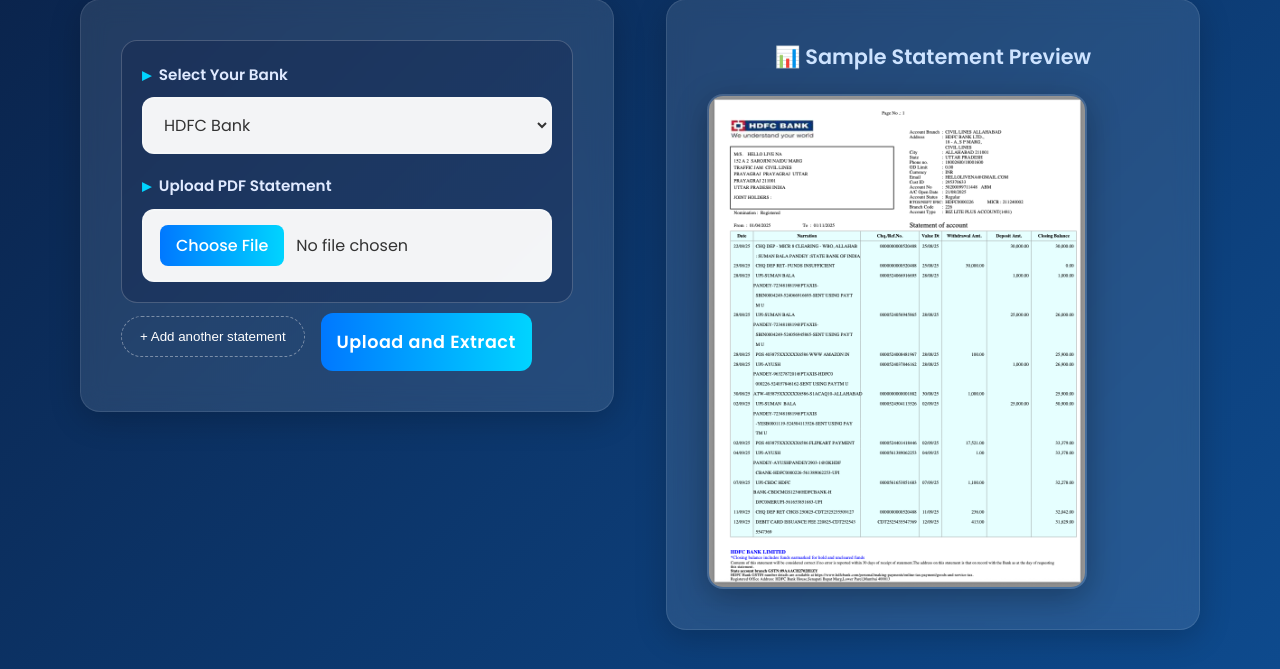
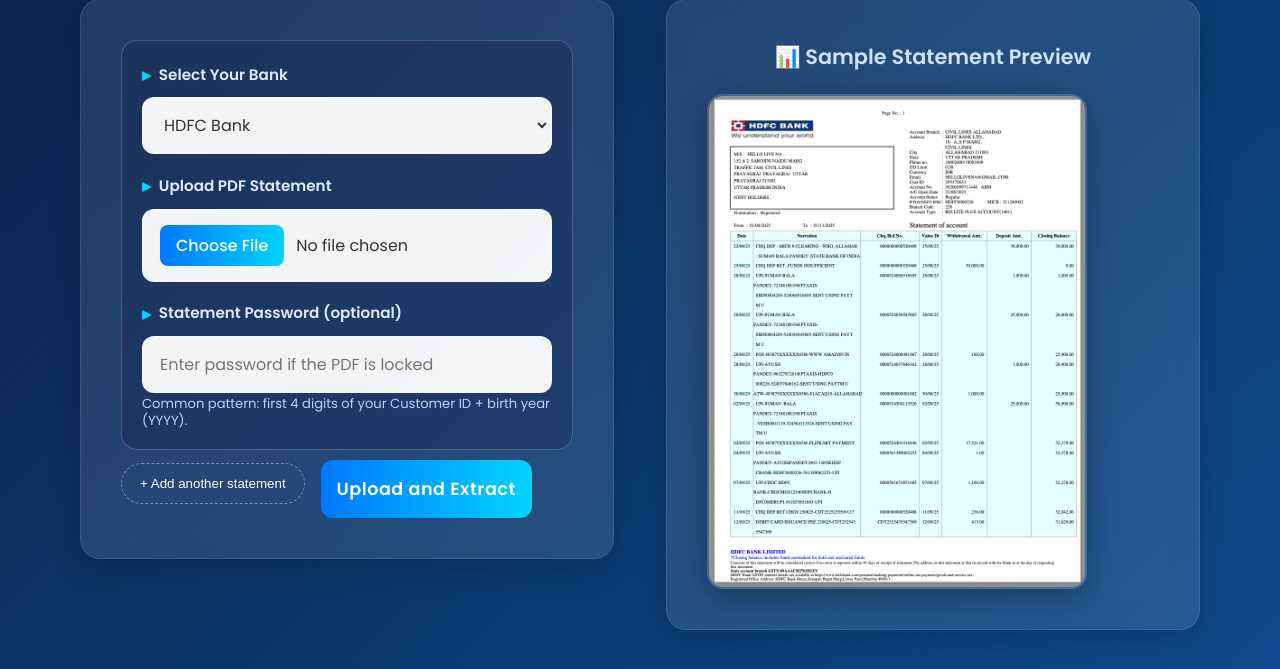
Before and after one commit to w2flovnishpratham/Easy_debit_summary_web_app, a Flask app: page / in a window 1280 px wide. Shown: the part 273-942 px from the top of the page. Run offline with Flask 3, Linux system fonts and the light colour scheme.

Commit message:
Password protect added in the code

```diff
--- a/templates/index.html
+++ b/templates/index.html
@@ -123,7 +123,7 @@
       font-size: 1.1rem;
     }
 
-    select, input[type="file"] {
+    select, input[type="file"], input[type="password"] {
       width: 100%;
       padding: 14px 16px;
       border-radius: 12px;
@@ -135,10 +135,17 @@
       font-family: "Poppins", sans-serif;
     }
 
-    select:focus, input[type="file"]:focus {
+    select:focus, input[type="file"]:focus, input[type="password"]:focus {
       outline: none;
       border-color: var(--accent-cyan);
       box-shadow: 0 0 0 3px rgba(0, 212, 255, 0.2);
+    }
+
+    .password-hint {
+      font-size: 0.82rem;
+      color: var(--text-muted);
+      margin-top: -6px;
+      line-height: 1.3;
     }
 
     .primary-btn {
@@ -407,7 +414,7 @@
       .primary-btn {
         width: 100%;
       }
-      select, input[type="file"] {
+      select, input[type="file"], input[type="password"] {
         font-size: 16px; /* prevent iOS zoom */
       }
       footer {
@@ -460,6 +467,12 @@
             <div class="form-group">
               <label>Upload PDF Statement</label>
               <input type="file" name="pdf_file[]" id="choosePdf" accept="application/pdf" required>
+            </div>
+
+            <div class="form-group">
+              <label>Statement Password (optional)</label>
+              <input type="password" name="pdf_password[]" placeholder="Enter password if the PDF is locked">
+              <small class="password-hint" data-default-hint="Optional: only needed when your bank locks the PDF.">Optional: only needed when your bank locks the PDF.</small>
             </div>
 
             <button type="button" class="remove-block">Remove</button>
@@ -552,6 +565,14 @@
         'AXIS': "{{ url_for('static', filename='IMAGE_4.png') }}",
         'YES': "{{ url_for('static', filename='IMAGE_5.png') }}"
       };
+      const passwordHintMap = {
+        'HDFC': 'Common pattern: first 4 digits of your Customer ID + birth year (YYYY).',
+        'ICICI': 'Common pattern: your date of birth in DDMMYYYY or the password set on the ICICI portal.',
+        'SBI': 'Common pattern: 11-digit account number or DOB in DDMMYYYY.',
+        'AXIS': 'Common pattern: registered mobile number (last 4 digits) + DOB year.',
+        'YES': 'Common pattern: Customer ID or DOB in DDMMYYYY.'
+      };
+      const defaultPasswordHint = 'Optional: only needed when your bank locks the PDF.';
 
       function updateImage(bank) {
         const fallback = 'HDFC';
@@ -563,6 +584,16 @@
           img.style.opacity = '1';
           img.style.transform = 'scale(1)';
         }, 200);
+      }
+
+      function updatePasswordHint(selectEl) {
+        if (!selectEl) return;
+        const block = selectEl.closest('.statement-block');
+        if (!block) return;
+        const hintEl = block.querySelector('.password-hint');
+        if (!hintEl) return;
+        const bank = selectEl.value || '';
+        hintEl.textContent = passwordHintMap[bank] || hintEl.dataset.defaultHint || defaultPasswordHint;
       }
 
       function updateRemoveButtons() {
@@ -578,8 +609,17 @@
         const clone = template.cloneNode(true);
         const select = clone.querySelector('select');
         const fileInput = clone.querySelector('input[type="file"]');
+        const passwordInput = clone.querySelector('input[name="pdf_password[]"]');
+        const hintEl = clone.querySelector('.password-hint');
         select.selectedIndex = 0;
         fileInput.value = '';
+        if (passwordInput) {
+          passwordInput.value = '';
+        }
+        if (hintEl) {
+          hintEl.textContent = hintEl.dataset.defaultHint || defaultPasswordHint;
+        }
+        updatePasswordHint(select);
         return clone;
       }
 
@@ -605,12 +645,16 @@
       statementList.addEventListener('change', (event) => {
         if (event.target.classList.contains('bank-select')) {
           updateImage(event.target.value);
+          updatePasswordHint(event.target);
         }
       });
 
       updateRemoveButtons();
       const firstSelect = statementList.querySelector('.bank-select');
       updateImage(firstSelect ? firstSelect.value : 'HDFC');
+      if (firstSelect) {
+        updatePasswordHint(firstSelect);
+      }
 
       form.addEventListener('submit', function() {
 
```
